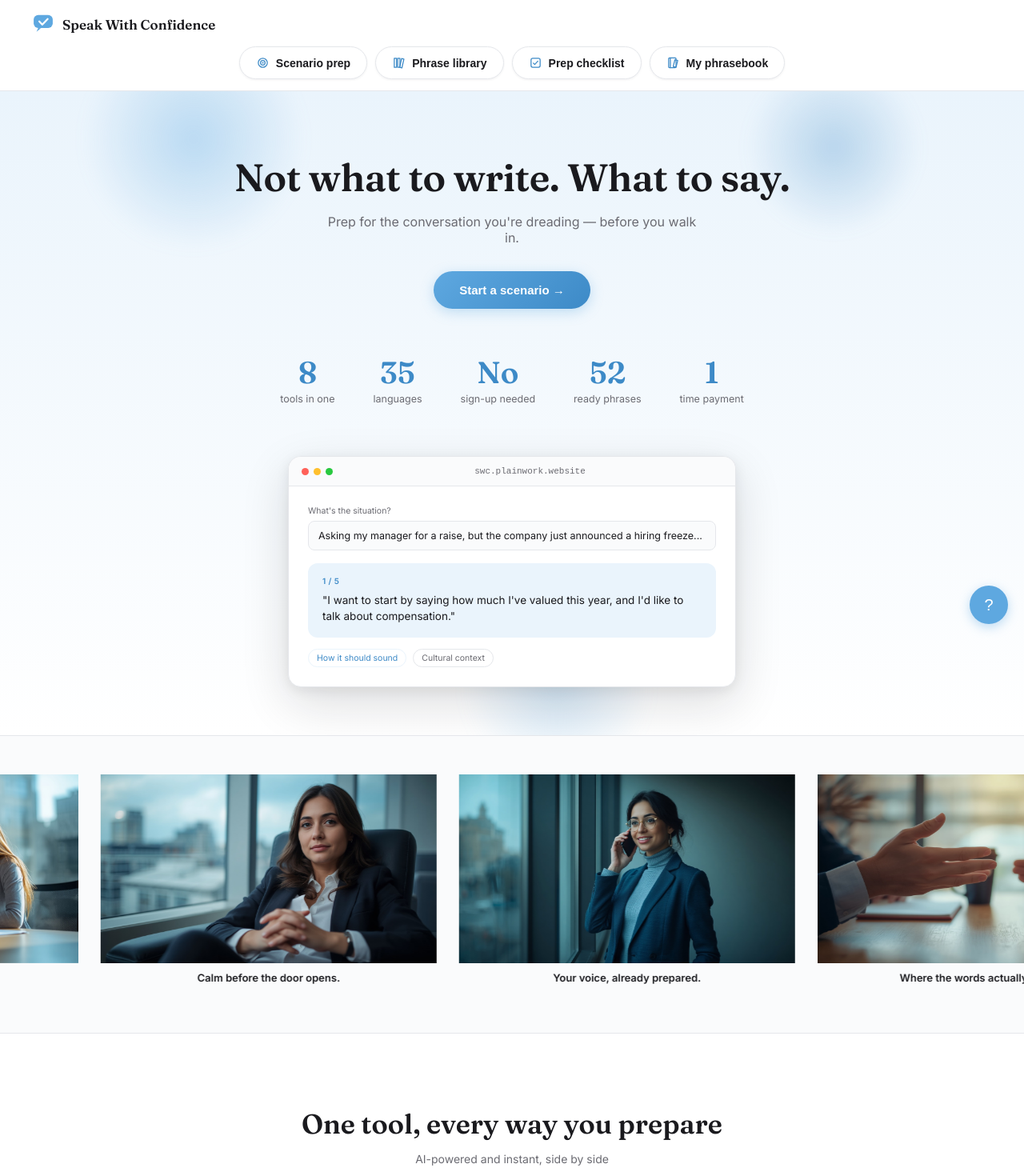
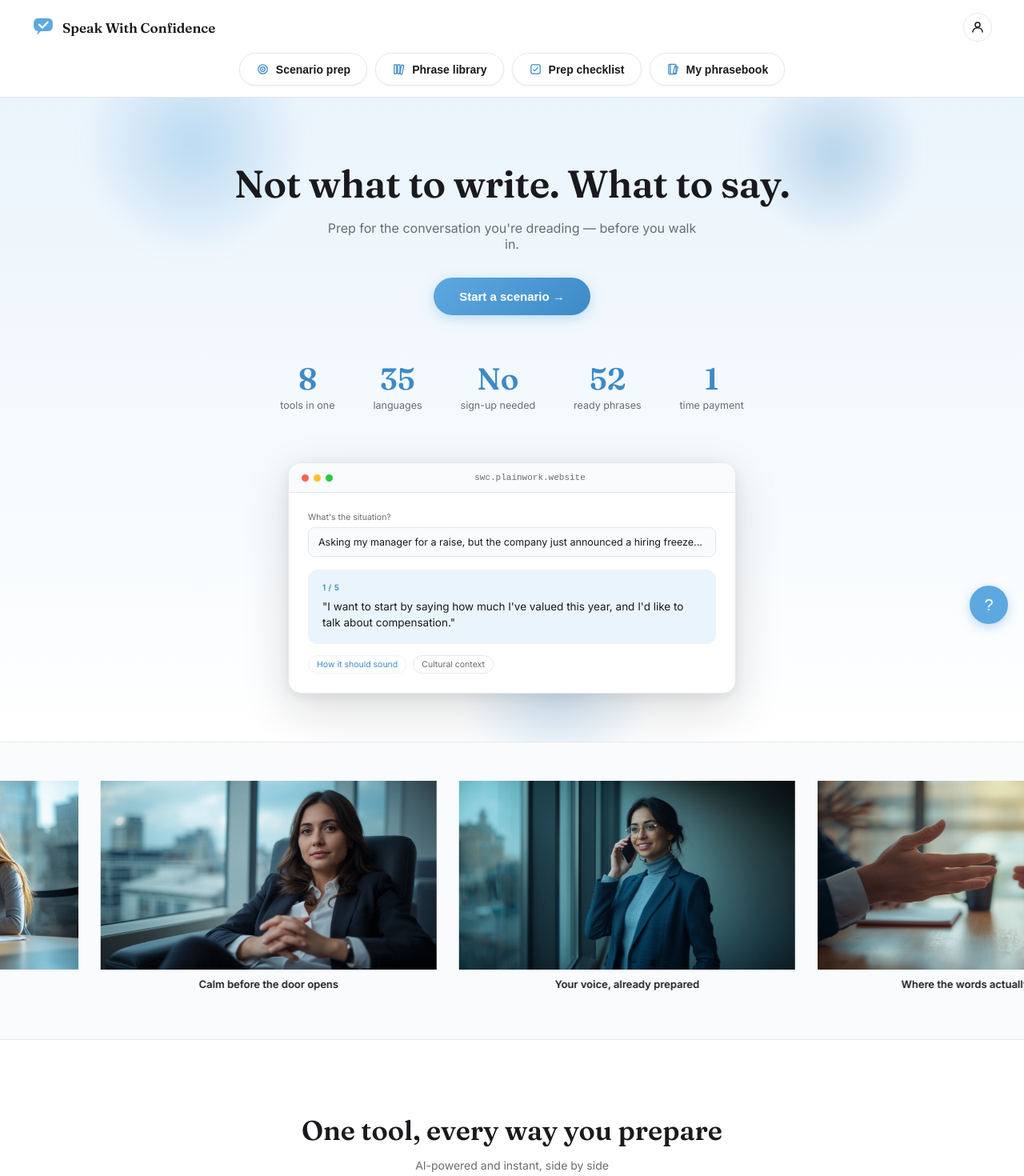
Before and after one commit to kssw117-sudo/Speak-with-confidence-AI, a React (Vite) app: page /#home in a window 1280 px wide. Shown: the top 1470 px of the page at 80% size. Built offline with nearby package versions, Linux system fonts and the light colour scheme.

Commit message:
Update App.jsx

```diff
--- a/src/App.jsx
+++ b/src/App.jsx
@@ -305,6 +305,7 @@ export default function App() {
   const [licenseError, setLicenseError] = useState('');
   const [showHelpBubble, setShowHelpBubble] = useState(false);
   const [mobileMenuOpen, setMobileMenuOpen] = useState(false);
+  const [accountOpen, setAccountOpen] = useState(false);
 
   // Лёгкий "поп"-звук для открытия/закрытия окошка подсказки — тот же
   // паттерн, что используется во всех пяти остальных продуктах
@@ -482,6 +483,18 @@ export default function App() {
     }
   }
 
+  // Достижения — считаются на лету из уже отслеживаемых данных,
+  // никакого нового хранилища не требуется
+  const totalGenerations = freeTrialCount + dailyCount;
+  const ACHIEVEMENTS = [
+    { label: 'First scenario prepped', done: totalGenerations >= 1 },
+    { label: 'Phrase collector (5+ saved)', done: savedPhrases.length >= 5 },
+    { label: 'Checklist regular (all items checked)', done: checkedItems.length >= 6 },
+    { label: 'Dedicated practicer (10+ rehearsals)', done: practiceCount >= 10 },
+    { label: 'Fluent tested', done: !!quizResult },
+  ];
+  const unlockedCount = ACHIEVEMENTS.filter(a => a.done).length;
+
   return (
     <div style={{ minHeight: '100vh', background: BG, color: INK, fontFamily: "'Inter', sans-serif" }}>
       <style>{`
@@ -529,12 +542,28 @@ export default function App() {
             </svg>
             <span className="logo-text" style={{ fontFamily: "'Fraunces', serif", fontWeight: 600, fontSize: 17 }}>Speak With Confidence</span>
           </div>
+          <div style={{ display: 'flex', alignItems: 'center', gap: 8 }}>
+            <button onClick={() => setAccountOpen(v => !v)} aria-label="Your account" style={{
+              background: accountOpen ? SKY_PALE : 'none', border: `1.5px solid ${accountOpen ? SKY : LINE}`, borderRadius: 999,
+              cursor: 'pointer', width: 36, height: 36, display: 'flex', alignItems: 'center', justifyContent: 'center', position: 'relative',
+            }}>
+              <svg width="18" height="18" viewBox="0 0 24 24" fill="none" stroke={accountOpen ? SKY_DEEP : INK} strokeWidth="2" strokeLinecap="round" strokeLinejoin="round">
+                <circle cx="12" cy="8" r="4" />
+                <path d="M4 20c0-4.4 3.6-7 8-7s8 2.6 8 7" />
+              </svg>
+              {unlockedCount > 0 && (
+                <span style={{ position: 'absolute', top: -4, right: -4, background: SKY, color: '#FFF', fontSize: 9, fontWeight: 700, width: 16, height: 16, borderRadius: '50%', display: 'flex', alignItems: 'center', justifyContent: 'center' }}>
+                  {unlockedCount}
+                </span>
+              )}
+            </button>
             <button className="mobile-menu-btn" onClick={() => setMobileMenuOpen(v => !v)} aria-label="Menu"
               style={{ background: 'none', border: 'none', cursor: 'pointer', alignItems: 'center', justifyContent: 'center', width: 36, height: 36 }}>
               <svg width="22" height="22" viewBox="0 0 24 24" fill="none" stroke={INK} strokeWidth="2" strokeLinecap="round">
                 {mobileMenuOpen ? <path d="M6 6l12 12M18 6L6 18" /> : <><path d="M3 6h18" /><path d="M3 12h18" /><path d="M3 18h18" /></>}
               </svg>
             </button>
+          </div>
         </div>
         <nav className="desktop-nav" style={{ gap: 10, justifyContent: 'center', padding: '14px 0' }}>
           {PAGES.slice(1).map(p => (
@@ -557,6 +586,56 @@ export default function App() {
           ))}
         </nav>
       </header>
+
+      {accountOpen && (
+        <div style={{
+          position: 'fixed', top: 70, right: 20, width: 300, maxWidth: 'calc(100vw - 40px)',
+          background: '#FFF', borderRadius: 14, padding: 20, boxShadow: '0 12px 36px rgba(0,0,0,0.15)',
+          border: `1px solid ${LINE}`, zIndex: 50,
+        }}>
+          <p style={{ fontSize: 13, fontWeight: 700, color: INK, margin: '0 0 4px' }}>Your progress</p>
+          <p style={{ fontSize: 11.5, color: INK_SOFT, margin: '0 0 16px' }}>
+            {unlocked ? 'Access unlocked' : `${freeTrialCount} of ${FREE_TRIAL_LIMIT} free previews used`}
+          </p>
+
+          <div style={{ display: 'grid', gridTemplateColumns: '1fr 1fr', gap: 10, marginBottom: 18 }}>
+            <div style={{ background: SKY_PALE, borderRadius: 10, padding: '10px 12px' }}>
+              <div style={{ fontFamily: "'Fraunces', serif", fontWeight: 600, fontSize: 20, color: SKY_DEEP }}>{totalGenerations}</div>
+              <div style={{ fontSize: 10.5, color: INK_SOFT }}>scenarios prepped</div>
+            </div>
+            <div style={{ background: SKY_PALE, borderRadius: 10, padding: '10px 12px' }}>
+              <div style={{ fontFamily: "'Fraunces', serif", fontWeight: 600, fontSize: 20, color: SKY_DEEP }}>{practiceCount}</div>
+              <div style={{ fontSize: 10.5, color: INK_SOFT }}>times rehearsed</div>
+            </div>
+            <div style={{ background: SKY_PALE, borderRadius: 10, padding: '10px 12px' }}>
+              <div style={{ fontFamily: "'Fraunces', serif", fontWeight: 600, fontSize: 20, color: SKY_DEEP }}>{savedPhrases.length}</div>
+              <div style={{ fontSize: 10.5, color: INK_SOFT }}>phrases saved</div>
+            </div>
+            <div style={{ background: SKY_PALE, borderRadius: 10, padding: '10px 12px' }}>
+              <div style={{ fontFamily: "'Fraunces', serif", fontWeight: 600, fontSize: 20, color: SKY_DEEP }}>{checkedItems.length}</div>
+              <div style={{ fontSize: 10.5, color: INK_SOFT }}>checklist items done</div>
+            </div>
+          </div>
+
+          <p style={{ fontSize: 11, fontWeight: 700, color: INK, textTransform: 'uppercase', letterSpacing: '0.04em', margin: '0 0 10px' }}>
+            Achievements ({unlockedCount}/{ACHIEVEMENTS.length})
+          </p>
+          <div style={{ display: 'grid', gap: 8 }}>
+            {ACHIEVEMENTS.map((a, i) => (
+              <div key={i} style={{ display: 'flex', alignItems: 'center', gap: 8, opacity: a.done ? 1 : 0.4 }}>
+                <span style={{
+                  width: 18, height: 18, borderRadius: '50%', flexShrink: 0,
+                  background: a.done ? SKY : '#FFF', border: `1.5px solid ${a.done ? SKY : LINE}`,
+                  display: 'flex', alignItems: 'center', justifyContent: 'center',
+                }}>
+                  {a.done && <svg width="10" height="10" viewBox="0 0 24 24" fill="none" stroke="#FFF" strokeWidth="3" strokeLinecap="round" strokeLinejoin="round"><path d="M20 6L9 17l-5-5" /></svg>}
+                </span>
+                <span style={{ fontSize: 12, color: INK }}>{a.label}</span>
+              </div>
+            ))}
+          </div>
+        </div>
+      )}
 
       {mobileMenuOpen && (
         <div style={{ position: 'sticky', top: 65, background: '#FFF', borderBottom: `1px solid ${LINE}`, zIndex: 9, padding: '8px 20px 16px' }}>
@@ -645,11 +724,11 @@ export default function App() {
             <div className="marquee-track" style={{ gap: 28 }}>
               {[...Array(2)].flatMap((_, dup) =>
                 [
-                  { n: 1, caption: 'Steady on both sides of the table.' },
-                  { n: 2, caption: 'Calm before the door opens.' },
-                  { n: 3, caption: 'Your voice, already prepared.' },
-                  { n: 4, caption: 'Where the words actually happen.' },
-                  { n: 5, caption: 'First words, already right.' },
+                  { n: 1, caption: 'Steady on both sides of the table' },
+                  { n: 2, caption: 'Calm before the door opens' },
+                  { n: 3, caption: 'Your voice, already prepared' },
+                  { n: 4, caption: 'Where the words actually happen' },
+                  { n: 5, caption: 'First words, already right' },
                 ].map(({ n, caption }) => (
                   <div key={`${dup}-${n}`} style={{ width: 420, flexShrink: 0 }}>
                     <img
```
Lines whose indentation alone changed are shown as unchanged.
